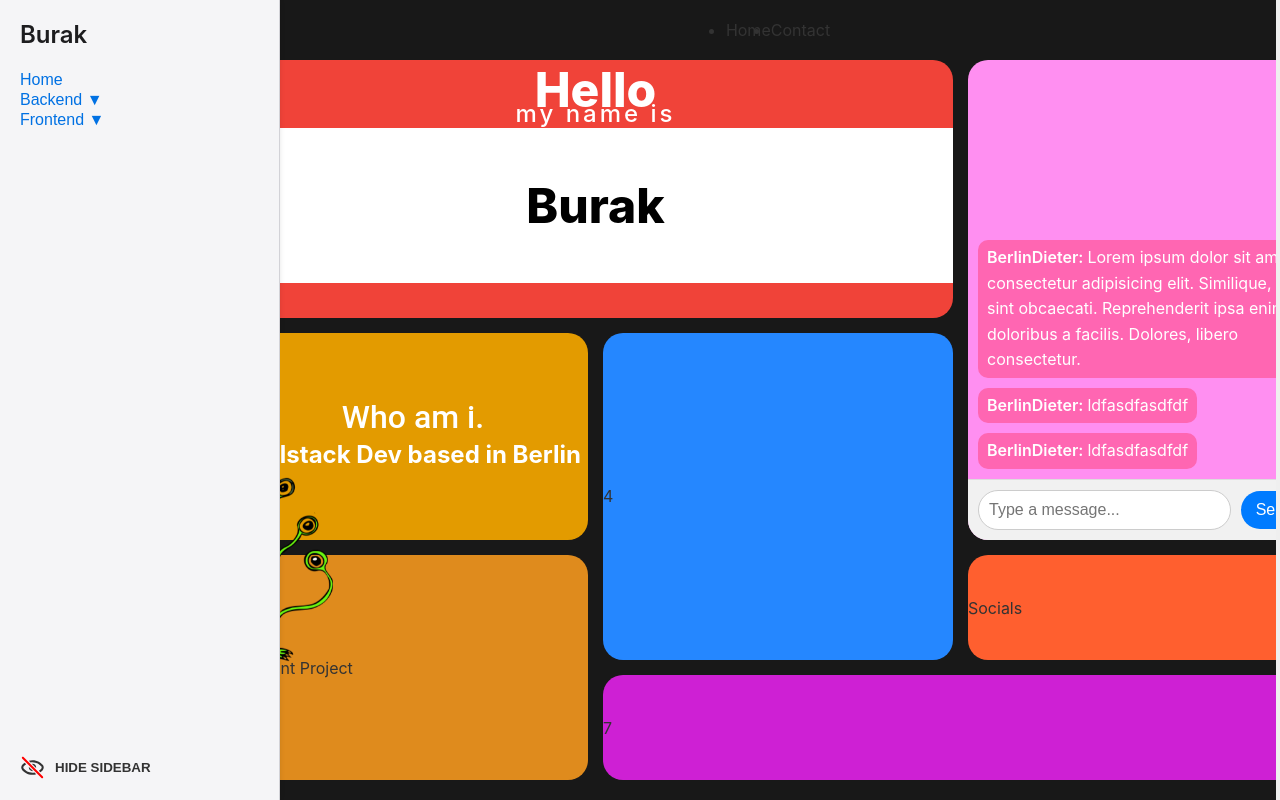
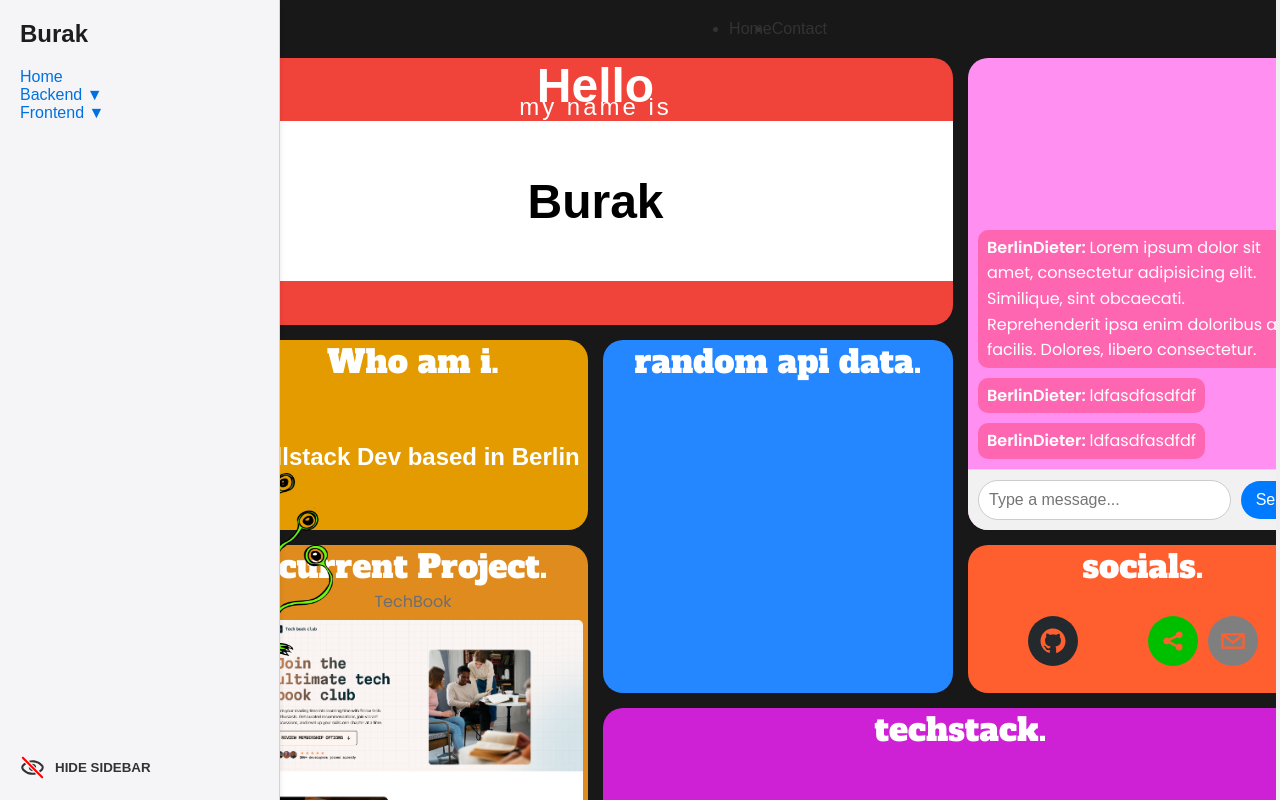
Before and after one commit to BuraYu/portfolioV2, a React (Create React App) app: page / in a window 1280 px wide. Built offline with nearby package versions, Linux system fonts and the light colour scheme.

Commit message:
add general layout, titles

```diff
--- a/package.json
+++ b/package.json
@@ -15,6 +15,7 @@
     "react-router": "^6.28.0",
     "react-router-dom": "^6.28.0",
     "react-scripts": "5.0.1",
+    "react-social-icons": "^6.22.0",
     "web-vitals": "^2.1.4"
   },
   "scripts": {
--- a/src/App.css
+++ b/src/App.css
@@ -1,15 +1,20 @@
+@import url("https://fonts.googleapis.com/css2?family=Alfa+Slab+One&display=swap");
+@import url("https://fonts.googleapis.com/css2?family=Poppins:ital,wght@0,100;0,200;0,300;0,400;0,500;0,600;0,700;0,800;0,900;1,100;1,200;1,300;1,400;1,500;1,600;1,700;1,800;1,900&display=swap");
+
 body {
-  margin: 0;
-  font-family: -apple-system, BlinkMacSystemFont, "Segoe UI", Roboto,
-    "Helvetica Neue", Arial, sans-serif;
   color: #333;
   background-color: #f5f5f7;
+  font-family: Arial, Helvetica, sans-serif;
 }
 
 * {
   padding: 0;
   margin: 0;
   box-sizing: border-box;
+}
+
+p {
+  font-family: "Poppins", sans-serif;
 }
 
 .App {
@@ -19,6 +24,14 @@ body {
   position: relative;
 }
 
+/* General  */
+
+.bento-header {
+  font-family: "Alfa Slab One", cursive;
+  color: #fff;
+  font-weight: 200;
+  font-size: 2rem;
+}
 .sidebar > a {
   text-decoration: none;
   color: #0071e3;
@@ -130,7 +143,7 @@ body {
   height: 100%;
   display: grid;
   grid-template-columns: repeat(3, 350px);
-  grid-template-rows: 207px, 123px, 148px, 352px;
+  grid-template-rows: 267px 190px 148px 240px;
   grid-column-gap: 15px;
   grid-row-gap: 15px;
 }
@@ -262,31 +275,57 @@ body {
 .div3 {
   grid-area: 3 / 3 / 4 / 4;
   background-color: #ff5f2f;
+  height: 100%;
+  display: flex;
+  flex-direction: column;
+  justify-content: start;
+  font-family: "Alfa Slab One", cursive;
 }
+
+.div3 h2 {
+  color: #fff;
+  font-weight: 200;
+  font-size: 2rem;
+}
+
+.div3 .social-links-container {
+  display: flex;
+  align-self: center;
+  gap: 10px;
+  margin-top: auto;
+  margin-bottom: auto;
+}
+
+.custom-class {
+  fill: green;
+}
+.custom-class:hover {
+  fill: red;
+}
+
 .div4 {
   grid-area: 2 / 2 / 4 / 3;
   background-color: #2587ff;
+  display: flex;
+  flex-direction: column;
+  justify-content: start;
 }
 .div5 {
   grid-area: 2 / 1 / 3 / 2;
   background-color: #e39b00;
   display: flex;
   flex-direction: column;
-  justify-content: center;
+  justify-content: start;
   position: relative;
 }
 
-.div5 h2 {
-  color: #fff;
-  font-family: "Roboto", sans-serif;
-  font-weight: 500;
-  font-size: 2rem;
-}
-
 .div5 p {
+  font-family: sans-serif;
   color: #fff;
   font-weight: 700;
   font-size: 1.5rem;
+  margin-top: auto;
+  margin-bottom: auto;
 }
 
 .div5 img {
@@ -299,10 +338,29 @@ body {
 .div6 {
   grid-area: 3 / 1 / 5 / 2;
   background-color: #df8b1d;
+  display: flex;
+  flex-direction: column;
 }
+
+.div6-content {
+  display: flex;
+  flex-direction: column;
+  align-items: center;
+  margin-bottom: auto;
+}
+
+.div6 img {
+  max-width: 100%;
+  padding: 5px;
+  border-radius: 10px;
+}
+
 .div7 {
   grid-area: 4 / 2 / 5 / 4;
   background-color: #ce20d4;
+  display: flex;
+  flex-direction: column;
+  justify-content: start;
 }
 
 /* Sidebar toggle button */
--- a/src/App.js
+++ b/src/App.js
@@ -2,6 +2,8 @@ import React, { useState } from "react";
 import { BrowserRouter as Router, Route, Routes, Link } from "react-router-dom";
 import "./App.css";
 import berlinBear from "./images/gave_me_the_looks_3.png";
+import { SocialIcon } from "react-social-icons";
+import techBook from "./images/techbook_screenshot.png";
 
 const App = () => {
   const [isBackendOpen, setIsBackendOpen] = useState(false);
@@ -188,15 +190,36 @@ const App = () => {
                   <button>Send</button>
                 </div>
               </div>
-              <div class="div3 bento-box">Socials</div>
-              <div class="div4 bento-box">4</div>
+              <div class="div3 bento-box">
+                <h2 className="bento-header">socials.</h2>
+                <div className="social-links-container">
+                  <SocialIcon
+                    className="custom-class"
+                    url="http://www.github.com/burayu"
+                  />
+                  <SocialIcon url="www.linkedin.com/burayu" />
+                  <SocialIcon url="www.xing.de/burayu" />
+                  <SocialIcon url="mailto:burak.yueksel@hotmail.com" />
+                </div>
+              </div>
+              <div class="div4 bento-box">
+                <h2 className="bento-header">random api data.</h2>
+              </div>
               <div class="div5 bento-box">
-                <h2>Who am i.</h2>
+                <h2 className="bento-header">Who am i.</h2>
                 <p>Fullstack Dev based in Berlin</p>
                 <img src={berlinBear} alt="Logo: Berlin Bear" />
               </div>
-              <div class="div6 bento-box">Current Project</div>
-              <div class="div7 bento-box">7</div>
+              <div class="div6 bento-box">
+                <h2 className="bento-header">current Project.</h2>
+                <div className="div6-content">
+                  <p>TechBook</p>
+                  <img src={techBook} alt="" />
+                </div>
+              </div>
+              <div class="div7 bento-box">
+                <h2 className="bento-header">techstack.</h2>
+              </div>
             </div>
           </div>
         </div>
```
Also changed, not shown: src/images/techbook_screenshot.png (added), 1 other file (tests, documents, lock files or other folders).
